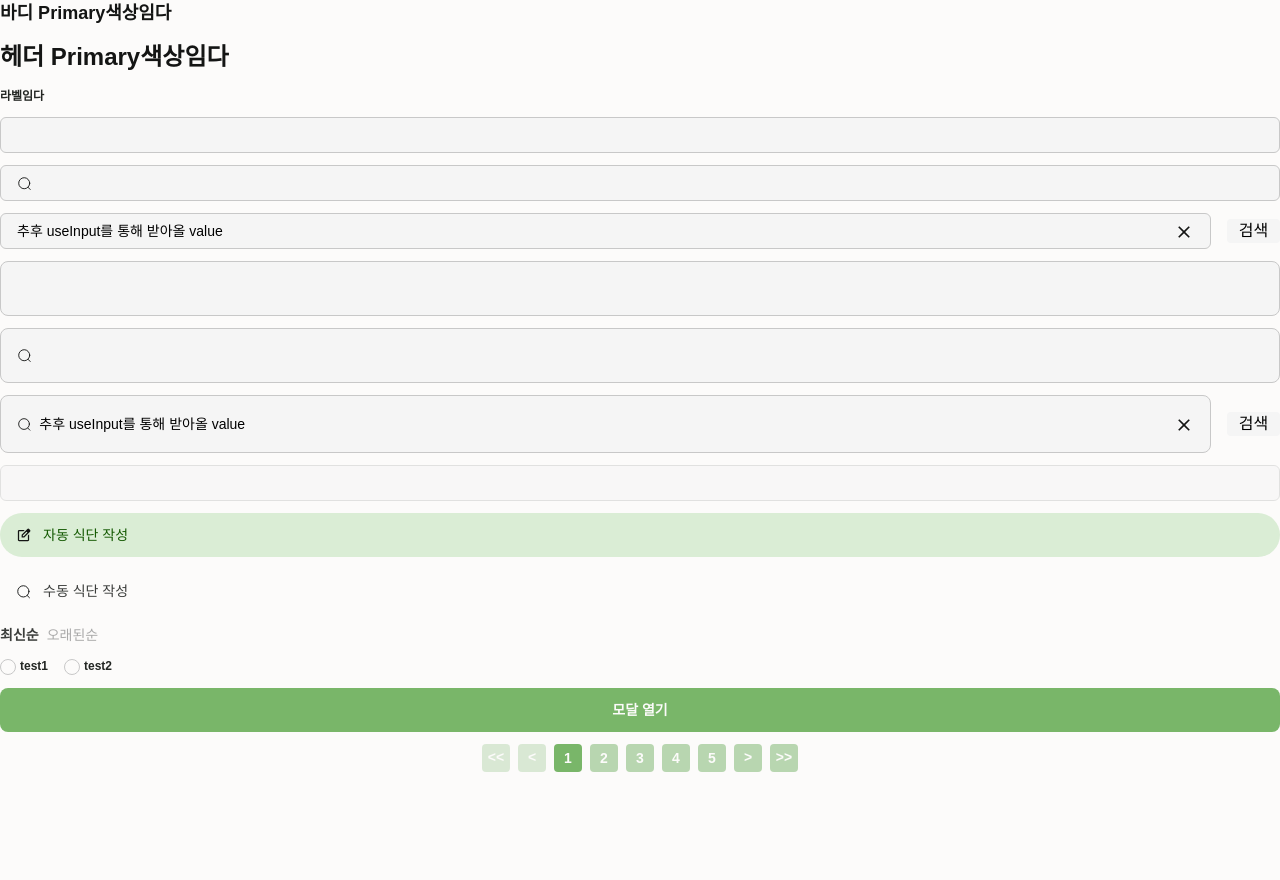
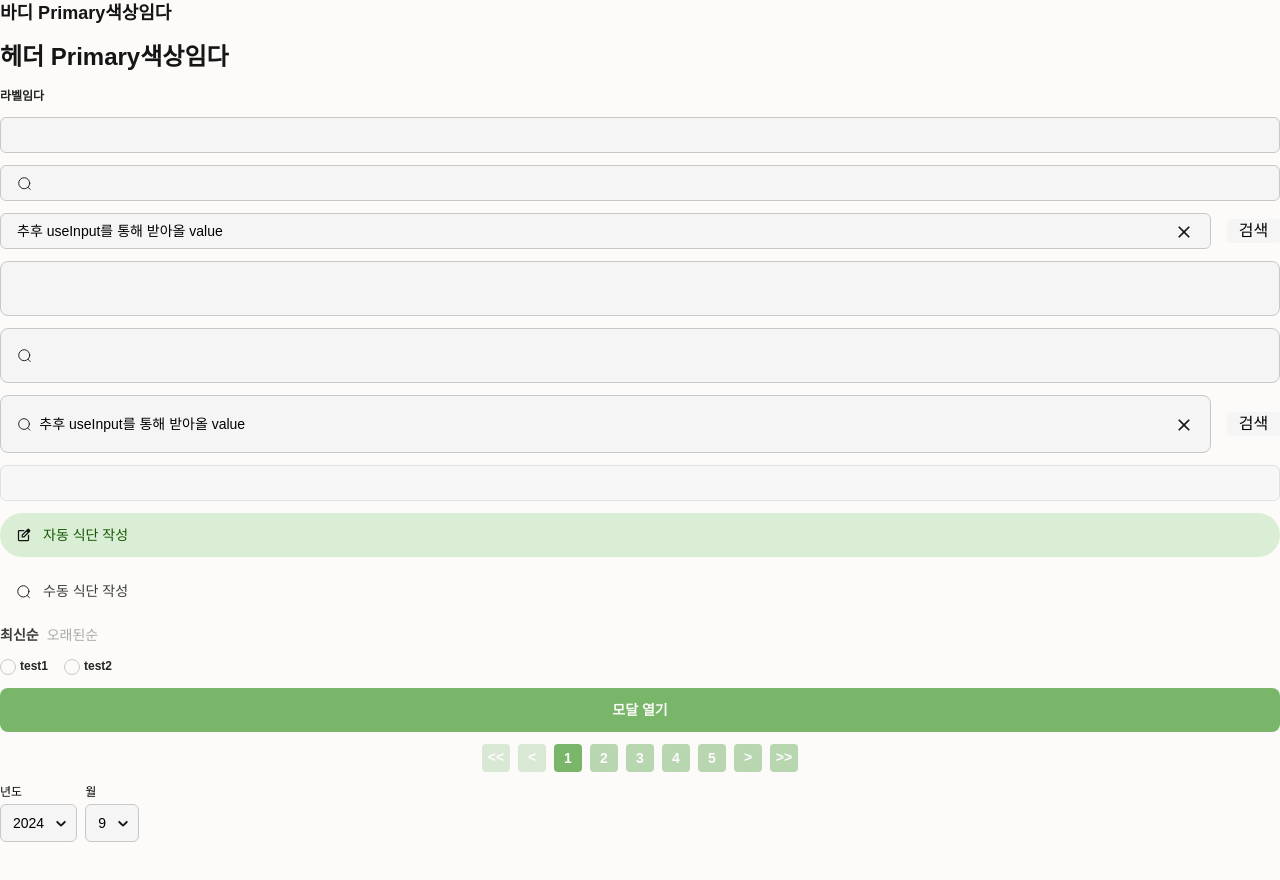
Before and after one commit to devping-kr/NNplanner-FE, a Next.js app: page /seunghyun in a window 1280 px wide. Shown: the top 880 px of the page. Before the commit the page ends 800 px from the top, so only its background shows below. Built offline with nearby package versions, Linux system fonts and the light colour scheme.

Commit message:
Feat: DatePicker 년, 월 statelift로 빼오는 컴포넌트 구현

```diff
--- a/src/app/seunghyun/page.tsx
+++ b/src/app/seunghyun/page.tsx
@@ -3,6 +3,7 @@
 import { useState } from 'react';
 import Button from '@/components/common/Button/Button';
 import ControlTab from '@/components/common/ControlTab';
+import DatePicker from '@/components/common/DatePicker/DatePicker';
 import Icon from '@/components/common/Icon';
 import { Input } from '@/components/common/Input';
 import { Modal } from '@/components/common/Modal';
@@ -25,9 +26,15 @@ const page = () => {
   const limit = 4;
   const [page, setPage] = useState(1); // eslint-disable-line react-hooks/rules-of-hooks
   // const [selection, setSelection] = useState(new Set()); // eslint-disable-line react-hooks/rules-of-hooks
+  const [selectedYear, setSelectedYear] = useState<string>( // eslint-disable-line react-hooks/rules-of-hooks
+    new Date().getFullYear().toString(),
+  );
+  const [selectedMonth, setSelectedMonth] = useState<string>( // eslint-disable-line react-hooks/rules-of-hooks
+    (new Date().getMonth() + 1).toString(),
+  );
 
   return (
-    <div className='flex flex-col gap-3'>
+    <div className='mb-60 flex flex-col gap-3'>
       <BodyPrimary>바디 Primary색상임다</BodyPrimary>
       <HeadPrimary>헤더 Primary색상임다</HeadPrimary>
       <Label>라벨임다</Label>
@@ -98,6 +105,14 @@ const page = () => {
           // setSelection={setSelection}
         />
       </div>
+      <div>
+        <DatePicker
+          selectedYear={selectedYear}
+          selectedMonth={selectedMonth}
+          onYearChange={setSelectedYear}
+          onMonthChange={setSelectedMonth}
+        />
+      </div>
     </div>
   );
 };
--- /dev/null
+++ b/src/components/common/DatePicker/DatePicker.tsx
@@ -0,0 +1,51 @@
+'use client';
+
+import { Selectbox } from '../Selectbox';
+
+interface Props {
+  selectedYear: string;
+  selectedMonth: string;
+  onYearChange: (year: string) => void;
+  onMonthChange: (month: string) => void;
+}
+
+const DatePicker = ({
+  selectedYear,
+  selectedMonth,
+  onYearChange,
+  onMonthChange,
+}: Props) => {
+  const currentYear = new Date().getFullYear();
+
+  const years = Array.from({ length: 15 }, (_, i) => ({
+    value: (currentYear - i).toString(),
+    label: (currentYear - i).toString(),
+  }));
+  const months = Array.from({ length: 12 }, (_, i) => ({
+    value: (i + 1).toString(),
+    label: (i + 1).toString(),
+  }));
+
+  return (
+    <div className='flex w-full items-center gap-2'>
+      <div className='flex flex-col gap-1'>
+        <label className='text-xs'>년도</label>
+        <Selectbox
+          options={years}
+          onChange={onYearChange}
+          placeholder={selectedYear}
+        />
+      </div>
+      <div className='flex flex-col gap-1'>
+        <label className='text-xs'>월</label>
+        <Selectbox
+          options={months}
+          onChange={onMonthChange}
+          placeholder={selectedMonth}
+        />
+      </div>
+    </div>
+  );
+};
+
+export default DatePicker;
```
